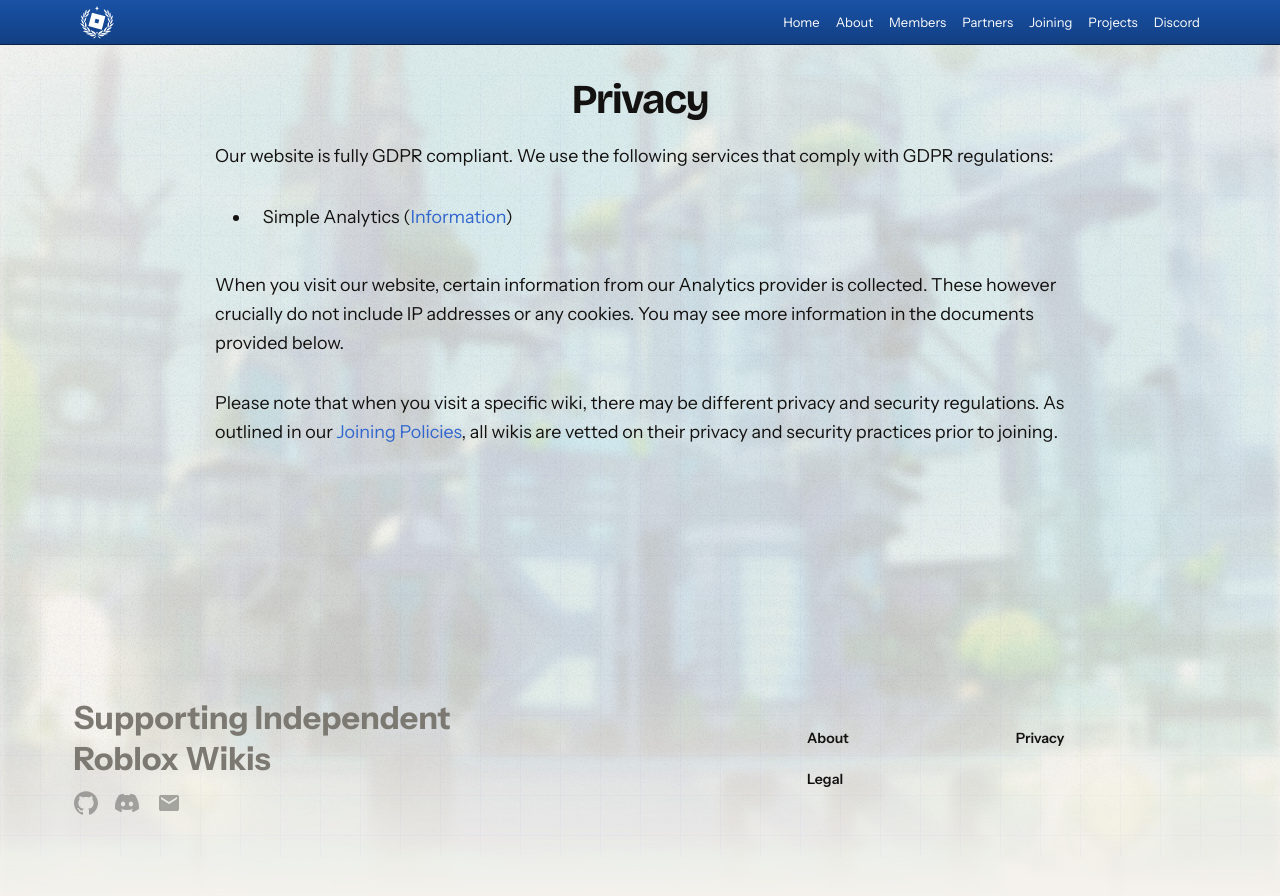
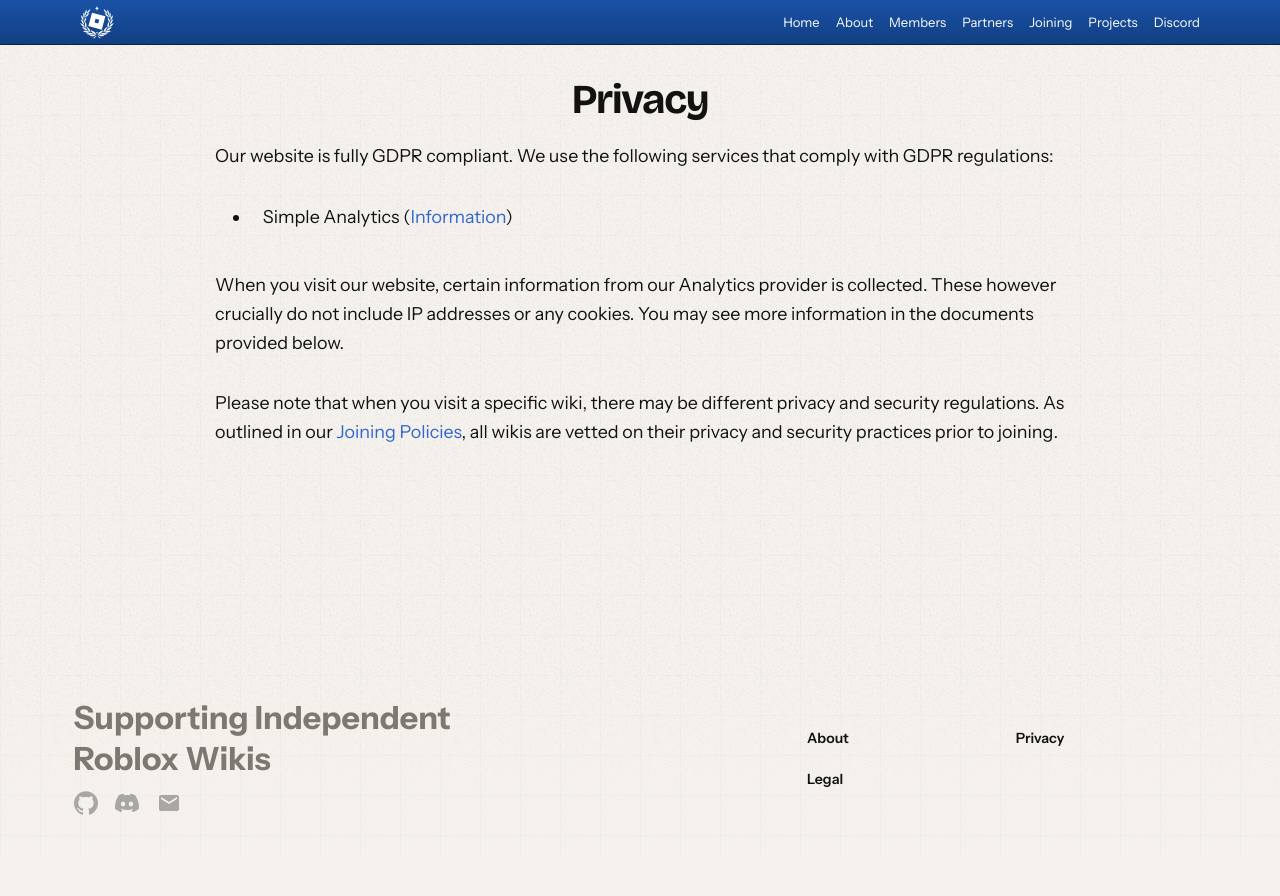
Before and after one commit to Roblox-Indie-Wikis/irwa-website, a Jekyll site: the page built from privacy/index.html, in a window 1280 px wide. Shown: the top 896 px of the page. Built offline with Jekyll 4.4.1, drawn with Linux system fonts in a browser that asks for light colours.

Commit message:
Styling changes

```diff
--- a/assets/css/style.css
+++ b/assets/css/style.css
@@ -513,8 +513,7 @@ body.home-template::before {
   mask-image: linear-gradient(to bottom, rgba(0, 0, 0, 0.1) 25%, transparent);
 }
 body:not(.home-template)::before {
-  mask-image: linear-gradient(to bottom, rgba(0, 0, 0, 0.2) 75%, transparent);
-  filter: blur(5px);
+  display: none;
 }
 body::after {
   content: '';
--- a/assets/css/style.less
+++ b/assets/css/style.less
@@ -259,8 +259,7 @@ body {
 	}
 
 	&:not(.home-template)::before {
-		mask-image: linear-gradient(to bottom, rgba(0, 0, 0, 0.2) 75%, transparent);
-		filter: blur(5px);
+		display: none;
 	}
 
 	&::after {
```
